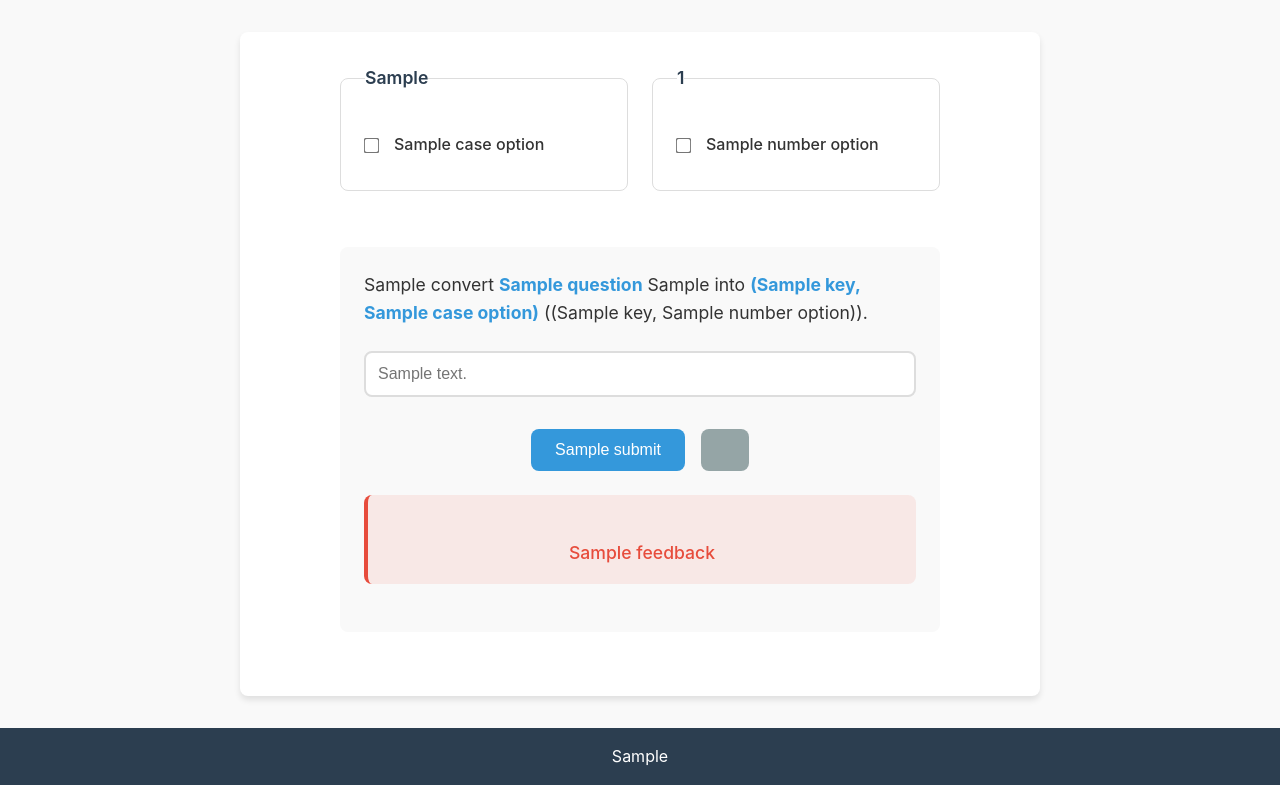
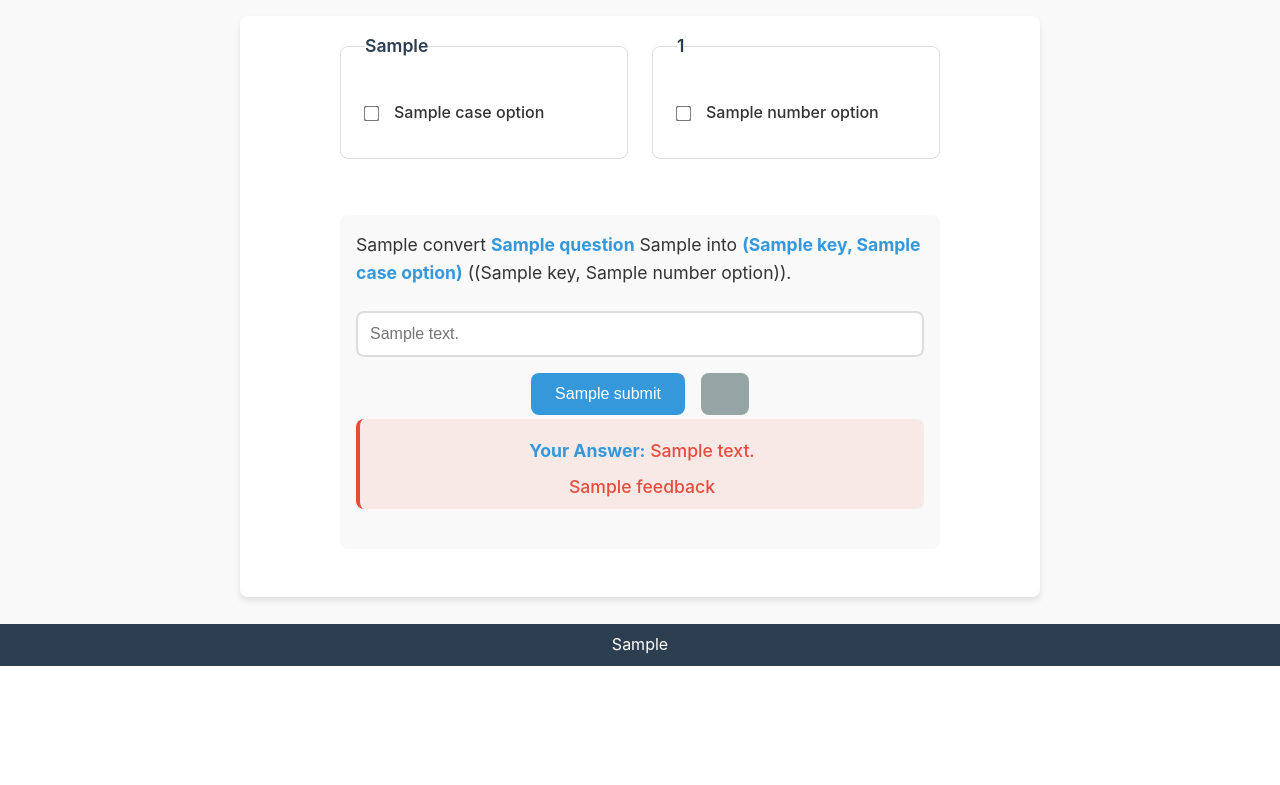
Before and after one commit to Zvord/ours-everything, a Flask app: template templates/forward_drill.html in a window 1280 px wide. Shown: the part 134-919 px from the top of the page. After the commit the page ends 800 px from the top, so only its background shows below. Run offline with Flask 3, Linux system fonts and the light colour scheme; the template is opened without the code that fills it: most values are stand-ins (such as "Sample title", 1, 10 or a date in 2020).

Commit message:
Improve style

```diff
--- a/static/styles.css
+++ b/static/styles.css
@@ -32,7 +32,7 @@ body {
 /* ===== LAYOUT ===== */
 main {
     flex: 1;
-    padding: 2rem 1rem;
+    padding: 1rem 1rem;
     max-width: 1200px;
     margin: 0 auto;
     width: 100%;
@@ -54,7 +54,7 @@ header h1 {
 
 footer {
     margin-top: auto;
-    padding: 1rem;
+    padding: 0.5rem;
 }
 
 footer a, .language-switch a {
@@ -118,7 +118,7 @@ footer a:hover, .language-switch a:hover {
     background-color: white;
     border-radius: var(--border-radius);
     box-shadow: var(--box-shadow);
-    padding: 2rem;
+    padding: 1rem;
     max-width: 800px;
     margin: 0 auto;
 }
@@ -267,7 +267,7 @@ input[type="checkbox"] {
     display: flex;
     gap: 1rem;
     justify-content: center;
-    margin-top: 2rem;
+    margin-top: 1rem;
 }
 
 .btn {
@@ -301,12 +301,15 @@ input[type="checkbox"] {
 
 /* ===== FEEDBACK ===== */
 .feedback {
-    margin: 1.5rem 0;
-    padding: 1rem;
+    margin: 0.25rem 0;
+    /* padding: 0.1rem; */
     border-radius: var(--border-radius);
     font-weight: 500;
     text-align: center;
     white-space: pre-line;
+    line-height: 0.75rem;
+    padding-bottom: 1rem;
+    padding-top: 0.1rem;
 }
 
 .feedback-correct {
@@ -324,9 +327,9 @@ input[type="checkbox"] {
 /* ===== DRILL QUESTION ===== */
 .drill-question {
     background-color: var(--light-color);
-    padding: 1.5rem;
+    padding: 1rem;
     border-radius: var(--border-radius);
-    margin-top: 2rem;
+    margin-top: 1rem;
 }
 
 .drill-question p {
--- a/templates/forward_drill.html
+++ b/templates/forward_drill.html
@@ -54,13 +54,16 @@
                         <button type="submit" name="action" value="next" class="btn btn-secondary">{{ t.next }}</button>
                     </div>
 
-                    {% if feedback %}
+                    {% if feedback or submitted_answer %}
                         <p class="feedback {% if 'Correct' in feedback or 'Правильно' in feedback %}feedback-correct{% else %}feedback-incorrect{% endif %}">
+                            {% if submitted_answer %}
+                                <strong>Your Answer:</strong> {{ submitted_answer }}<br>
+                            {% endif %}
                             {{ feedback }}
                         </p>
                     {% endif %}
                 </div>
-            </form>
+</form>
         </div>
     </div>
 {% endblock %}
```
Also changed, not shown: routes.py (+4 -17 lines).
